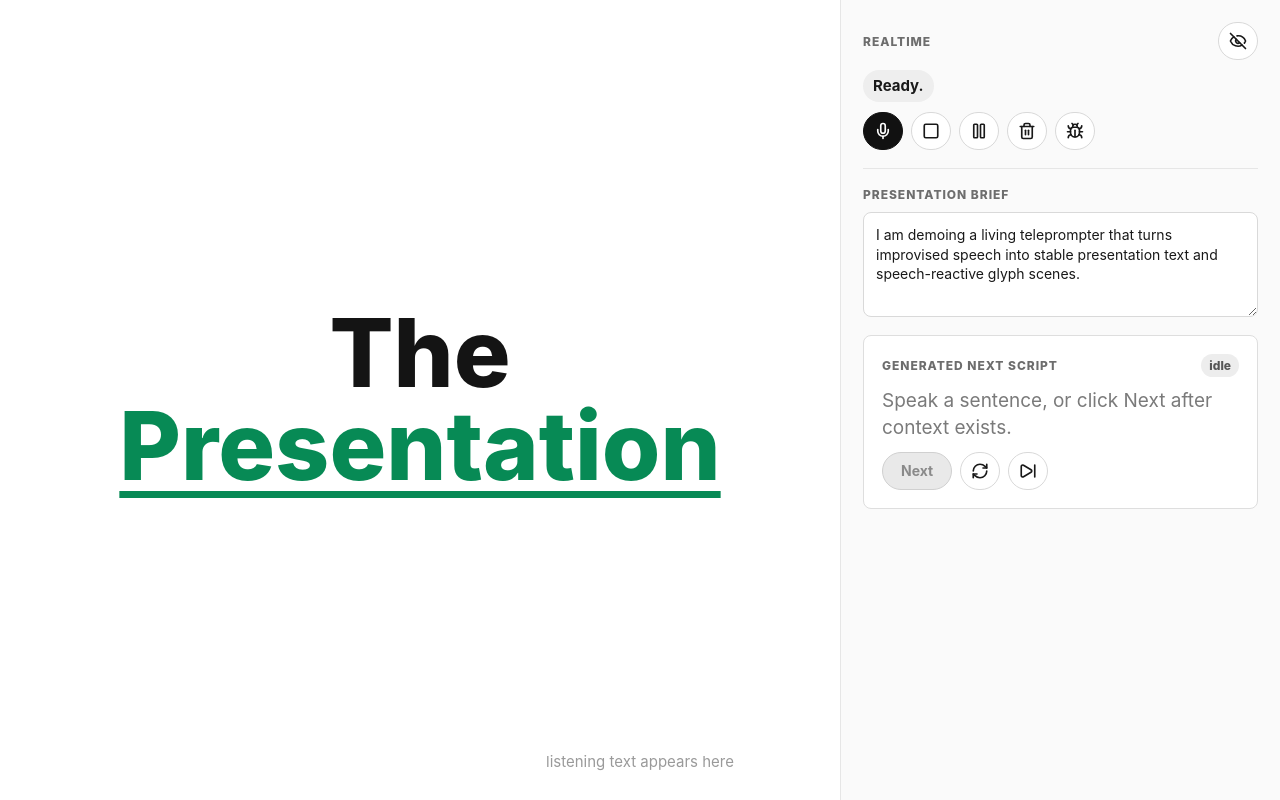
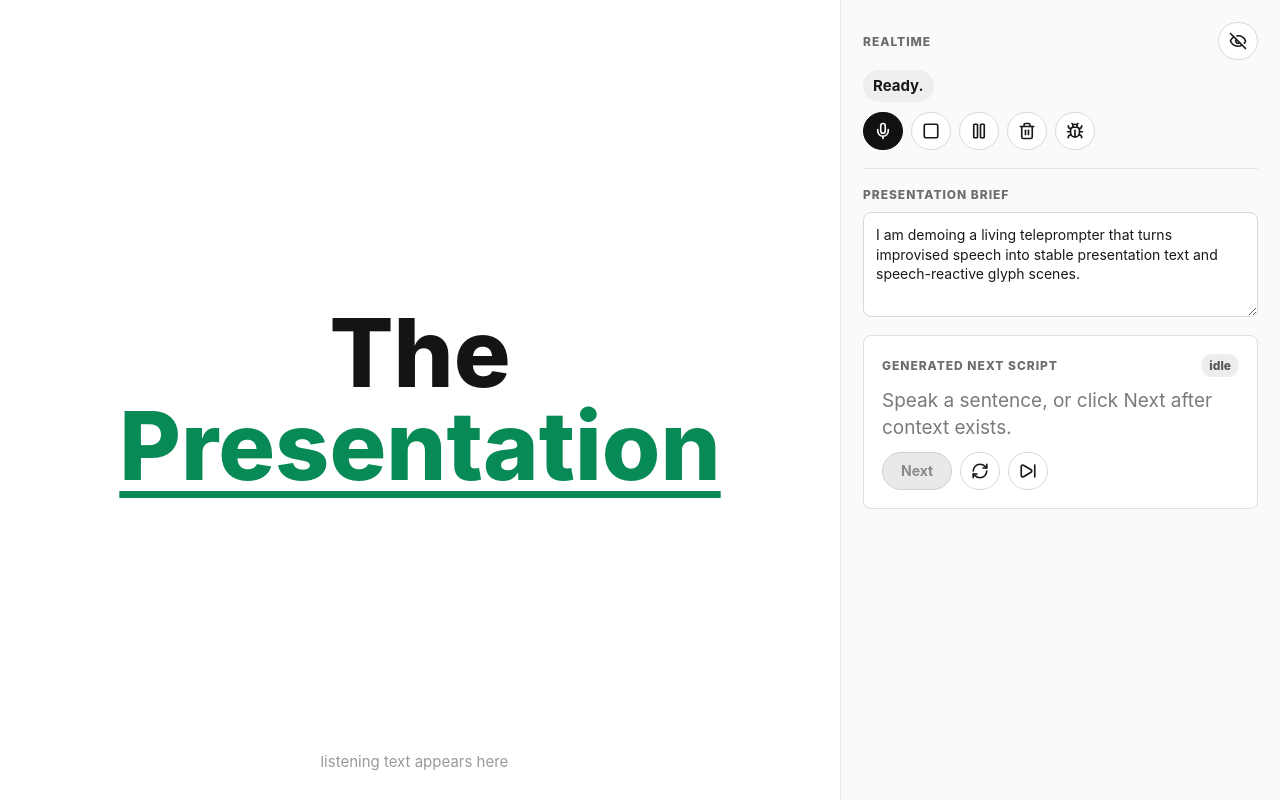
Before and after one commit to nc1z/living-teleprompter, a React (Vite) app in the folder mvp/: page / in a window 1280 px wide. Built offline with nearby package versions, Linux system fonts and the light colour scheme.

Commit message:
fix: constrain live transcript width

```diff
--- a/mvp/src/App.css
+++ b/mvp/src/App.css
@@ -159,7 +159,7 @@
 
 .live-transcript {
   position: fixed;
-  right: 48px;
+  right: calc(min(440px, 34vw) + 64px);
   bottom: 28px;
   left: 48px;
   z-index: 2;
@@ -171,6 +171,10 @@
   white-space: nowrap;
   overflow: hidden;
   text-overflow: ellipsis;
+}
+
+.app-shell.overlay-hidden .live-transcript {
+  right: 48px;
 }
 
 .live-transcript.active {
```
